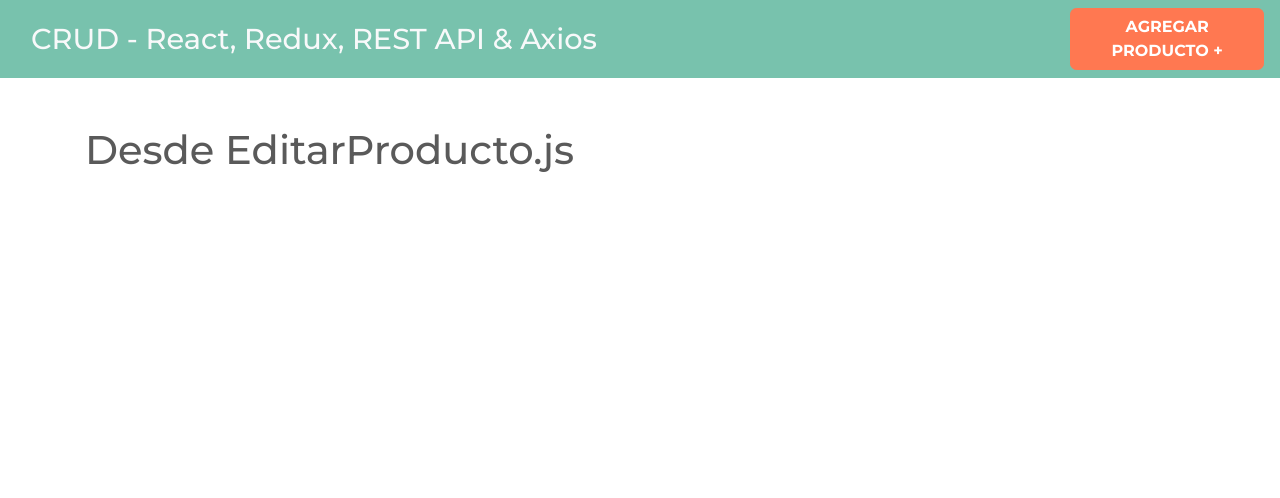
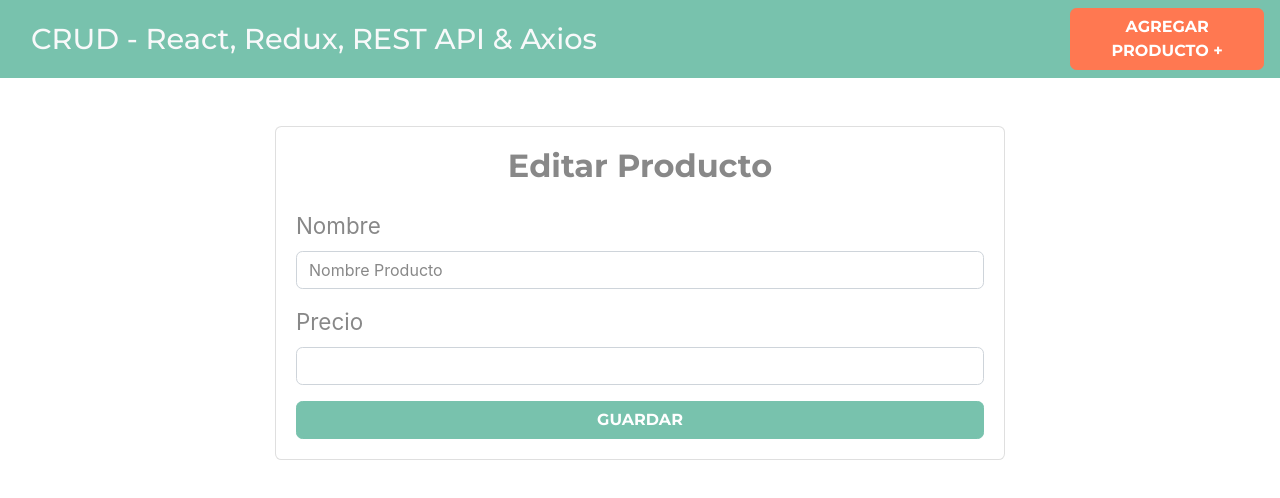
Before and after one commit to oscarandresdav/crudredux, a React (Create React App) app: page /productos/editar/1 in a window 1280 px wide. Shown: the top 498 px of the page. Built offline with nearby package versions, Linux system fonts and the light colour scheme.

Commit message:
Creando Edicion y Listado de Productos

```diff
--- a/src/components/EditarProducto.js
+++ b/src/components/EditarProducto.js
@@ -2,7 +2,43 @@
 
 const EditarProducto = () => {
   return (
-    <h1>Desde EditarProducto.js</h1>
+    <div className="row justify-content-center">
+      <div className="col-md-8">
+        <div className="card">
+          <div className="card-body">
+            <h2 className='text-center mb-4 font-weight-bold'>
+              Editar Producto
+            </h2>
+            <form>
+              <div className="form-group">
+                <label>Nombre</label>
+                <input
+                  type="text"
+                  className='form-control'
+                  placeholder='Nombre Producto'
+                  name='nombre'
+                />
+              </div>
+              <div className="form-group">
+                <label>Precio</label>
+                <input
+                  type="number"
+                  className='form-control'
+                  name='precio'
+                />
+              </div>
+
+              <button
+                type='submit'
+                className='btn btn-primary font-weight-bold text-uppercase d-block w-100'
+              >
+                Guardar
+              </button>
+            </form>
+          </div>
+        </div>
+      </div>
+    </div>
   );
 }
 
--- a/src/components/Productos.js
+++ b/src/components/Productos.js
@@ -1,8 +1,22 @@
-import React from 'react'
+import React, { Fragment } from 'react'
 
 const Productos = () => {
   return (
-    <h1>Desde Productos.js</h1>
+    <Fragment>
+      <h2 className="text-center my-5">Listado de Productos</h2>
+      <table className='table table-striped'>
+        <thead className="bg-primary table-dark">
+          <tr>
+            <th scope='col'>Nombre</th>
+            <th scope='col'>Precio</th>
+            <th scope='col'>Acciones</th>
+          </tr>
+        </thead>
+        <tbody>
+
+        </tbody>
+      </table>
+    </Fragment>
   );
 }
 
```
